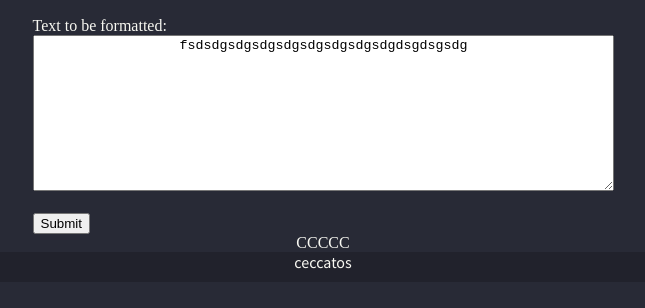
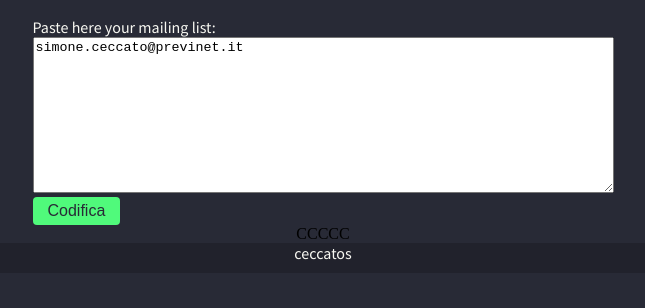
Before and after one commit to ceccatos/WebTransferTailor, a plain HTML site: page index.html in a window 1280 px wide. Shown: the part 396-704 px from the top of the page, without its empty margins (317-962 px from the left). Drawn offline with Linux system fonts and the light colour scheme.

Commit message:
Css Improvements

```diff
--- a/css/styles.css
+++ b/css/styles.css
@@ -4,35 +4,23 @@
     border: 1px solid red;
 }*/
 
-.dark-bg {
-    background-color: #282A36;
-}
-
-.black-bg {
-    background-color: #21222c;
-}
-
-.white {
-    color: #F8F8F2;
-}
-
-.purple {
-    color: #bd93f9;
-}
-
-.green {
-    color: #50fa7b;
+:root {
+    --dark: #282A36;
+    --black: #21222c;
+    --green: #50fa7b;
+    --white: #F8F8F2;
+    --purple: #bd93f9;
 }
 
 body {
-    background-color: #282A36;
-    color: #F8F8F2;
+    background-color: var(--dark);
 }
 
 .flex-container {
     display: flex;
     flex-direction: column;
     align-items: center;
+    background-color: var(--dark);
 }
 
 .flex-box {
@@ -48,6 +36,7 @@ body {
     font-weight: 700;
     margin: 0;
     padding: 0;
+    color: var(--purple);
 }
 
 .subtitle {
@@ -57,11 +46,23 @@ body {
     font-weight: 400;
     margin: 0;
     padding: 0 0 20px 0;
+    color: var(--white);
+}
+
+span {
+    color: var(--green);
 }
 
 .logo-img {
     width: 450px;
     height: auto;
+}
+
+.txt {
+    font-size: 16px;
+    font-family: 'Source Sans Pro', sans-serif;
+    font-weight: 400;
+    color: var(--white);
 }
 
 footer {
@@ -70,4 +71,26 @@ footer {
     text-align: center;
     font-family: 'Source Sans Pro', sans-serif;
     font-weight: 400;
+    color: var(--white);
+    background-color: var(--black);
 }
+
+br {
+    margin-bottom: 10px;
+}
+
+.decode-btn {
+    border-radius: 4px;
+    text-align: center;
+    font-weight: 400;
+    padding: 5px 15px;
+    font-size: 16px;
+    border: 0;
+    background-color: var(--green);
+    color: var(--dark);
+}
+
+.decode-btn:hover {
+    background-color: var(--black);
+    color: var(--green);
+}
--- a/index.html
+++ b/index.html
@@ -9,24 +9,22 @@
 </head>
 <body>
     <div class="flex-container">
-        <div class = "flex-container">
+        <div class="flex-container">
             <img class="flex-box logo-img" src="./img/logo.png" alt="Logo">
-            <h1 class="title purple flex-box">WebTransfer Tailor</h1>
-            <h2 class="subtitle white">Your <span class="green">WebTranfer</span> companion</h2>
+            <h1 class="title flex-box">WebTransfer Tailor</h1>
+            <h2 class="subtitle">Your <span>WebTranfer</span> companion</h2>
         </div>
         <div class="flex-box">
-            <form action="/action_page.php">
-                <label for="unformatted">Text to be formatted:</label>
+            <form action="">
+                <label for="mail-list" class="txt">Paste here your mailing list:</label>
                 <br>
-                <textarea id="unformatted" name="unformatted" rows="10" cols="70">
-                  fsdsdgsdgsdgsdgsdgsdgsdgsdgdsgdsgsdg
-                </textarea>
-                <br><br>
-                <input type="submit" value="Submit">
+                <textarea id="mail-list" name="unformatted" rows="10" cols="70">simone.ceccato@previnet.it</textarea>
+                <br>
+                <input type="submit" value="Codifica" class="decode-btn">
             </form>
         </div>
         <div class="flex-box">CCCCC</div>
     </div>
-    <footer class="black-bg">ceccatos</footer>
+    <footer>ceccatos</footer>
 </body>
 </html>
```
